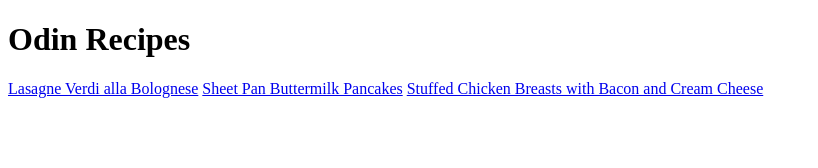
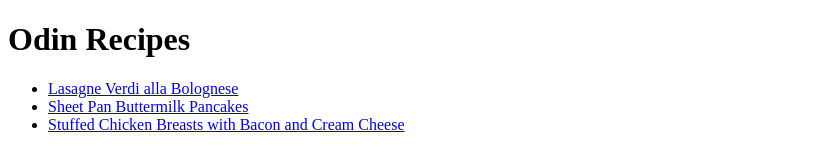
Before and after one commit to MohsenHmohammadi/odin-recipes, a plain HTML site: page index.html in a window 1280 px wide. Shown: the whole page, without its empty margins (0-818 px from the left). Drawn offline with Linux system fonts and the light colour scheme.

Commit message:
Add style to home page

```diff
--- a/index.html
+++ b/index.html
@@ -1,15 +1,25 @@
 <!DOCTYPE html>
 <html lang="en">
-<head>
-    <meta charset="UTF-8">
-    <meta http-equiv="X-UA-Compatible" content="IE=edge">
-    <meta name="viewport" content="width=device-width, initial-scale=1.0">
+  <head>
+    <meta charset="UTF-8" />
+    <meta http-equiv="X-UA-Compatible" content="IE=edge" />
+    <meta name="viewport" content="width=device-width, initial-scale=1.0" />
     <title>Odin Recipes</title>
-</head>
-<body>
+  </head>
+  <body>
     <h1>Odin Recipes</h1>
-    <a href="./recipes/lasagna.html">Lasagne Verdi alla Bolognese</a>
-    <a href="./recipes/buttermilk-pancakes.html">Sheet Pan Buttermilk Pancakes</a>
-    <a href="./recipes/stuffed-chicken.html">Stuffed Chicken Breasts with Bacon and Cream Cheese</a>
-</body>
+    <ul>
+      <li><a href="./recipes/lasagna.html">Lasagne Verdi alla Bolognese</a></li>
+      <li>
+        <a href="./recipes/buttermilk-pancakes.html"
+          >Sheet Pan Buttermilk Pancakes</a
+        >
+      </li>
+      <li>
+        <a href="./recipes/stuffed-chicken.html"
+          >Stuffed Chicken Breasts with Bacon and Cream Cheese</a
+        >
+      </li>
+    </ul>
+  </body>
 </html>
```
